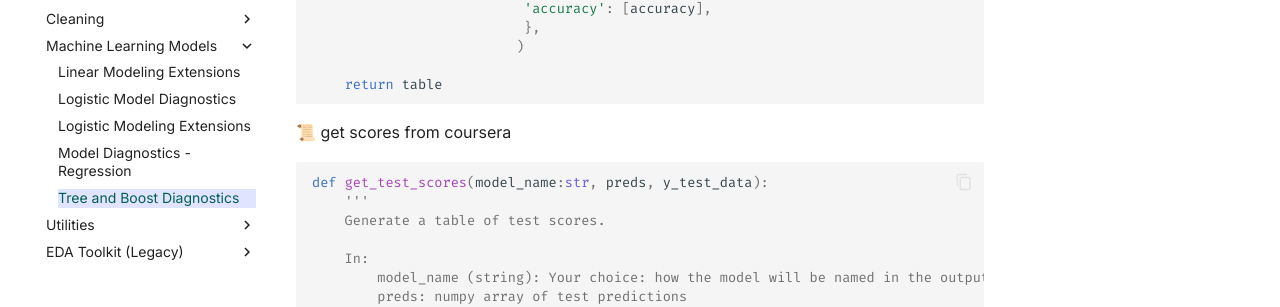
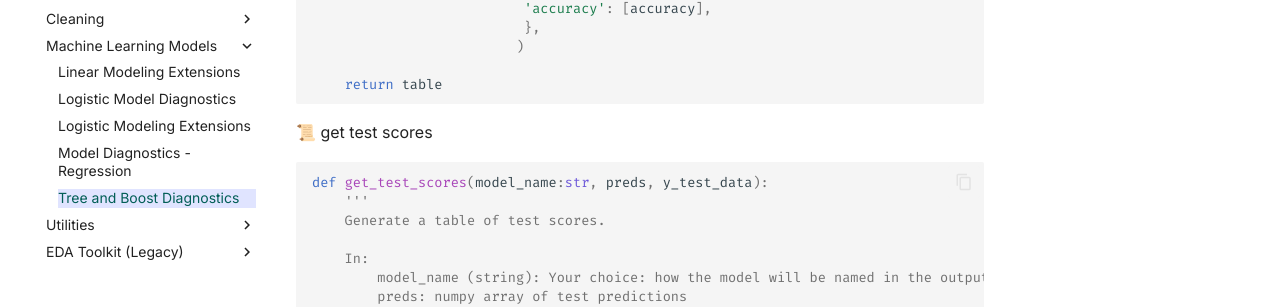
Before and after one commit to G-Schumacher44/analyst_resource_hub, an MkDocs documentation site: the page built from docs/python/05 - Scripts/01 - Python/04 - Machine Learning Models/🐍 Tree and Boost Diagnostics.md, in a window 1280 px wide and 900 px high, scrolled down 821 px. Shown: the part 152-459 px from the top of the window. Built offline with MkDocs 1.6.1 and Material for MkDocs 9.7.7, drawn with Linux system fonts in a browser that asks for light colours; comment, search, counter and statistics services are not loaded.

Commit message:
Update 🐍 Tree and Boost Diagnostics.md

````diff
--- a/docs/python/05 - Scripts/01 - Python/04 - Machine Learning Models/🐍 Tree and Boost Diagnostics.md
+++ b/docs/python/05 - Scripts/01 - Python/04 - Machine Learning Models/🐍 Tree and Boost Diagnostics.md
@@ -43,7 +43,7 @@ def make_results(model_name:str, model_object, metric:str):
     return table
 ```
 
-📜 get scores from coursera
+📜 get test scores
 ```python
 def get_test_scores(model_name:str, preds, y_test_data):
     '''
````
